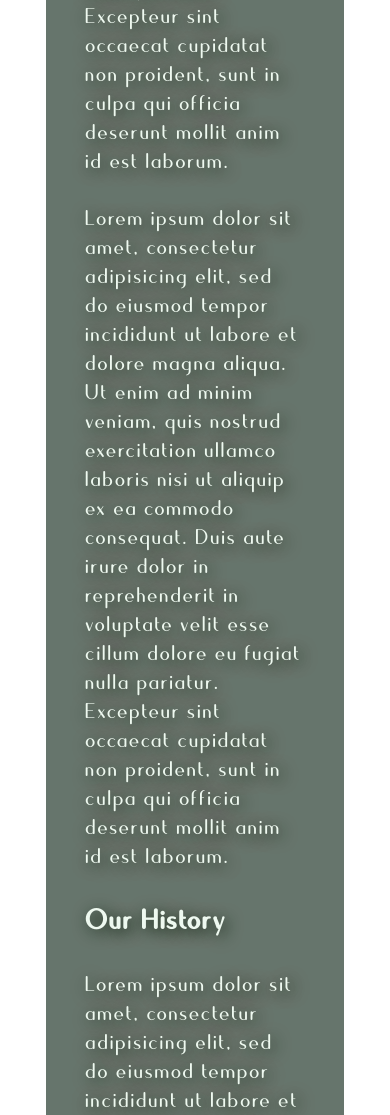
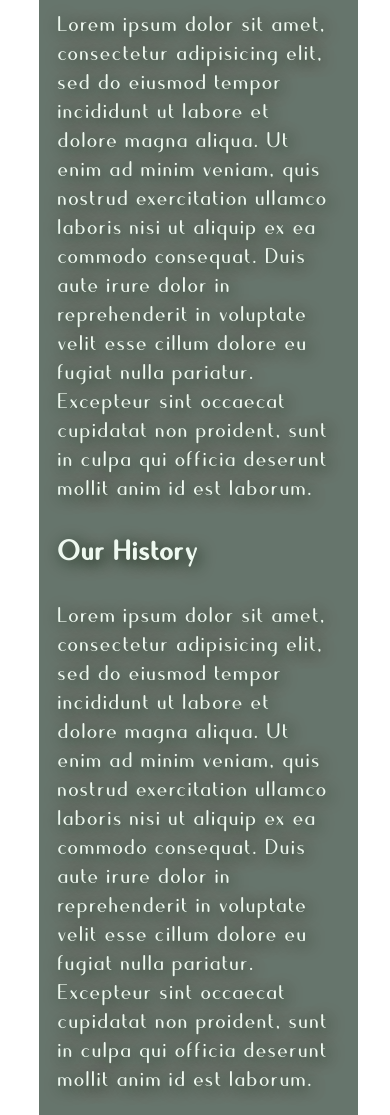
Before and after one commit to ImpendingKataclysm/restaurant_website, a Django app: template templates/about.html in a window 390 px wide. Shown: the part 931-2046 px from the top of the page. Run offline with Django 3.2, Linux system fonts and the light colour scheme; the template is opened without the code that fills it, so the values that code supplies are empty.

Commit message:
Adjusted 'About' page layout and change the background image on mobile

```diff
--- a/restaurant/static/css/main.css
+++ b/restaurant/static/css/main.css
@@ -406,6 +406,11 @@
         background-position: center;
     }
 
+    .about:before {
+        background-image: url("../images/mobile_bg2.jpg");
+        background-position: center;
+    }
+
     .home_menu {
         gap: 2.2rem;
     }
@@ -413,4 +418,9 @@
     .home_menu a:link {
         padding: 0.8rem;
     }
+
+    .text_block {
+        width: 90%;
+        padding: 1.2rem;
+    }
 }
```
